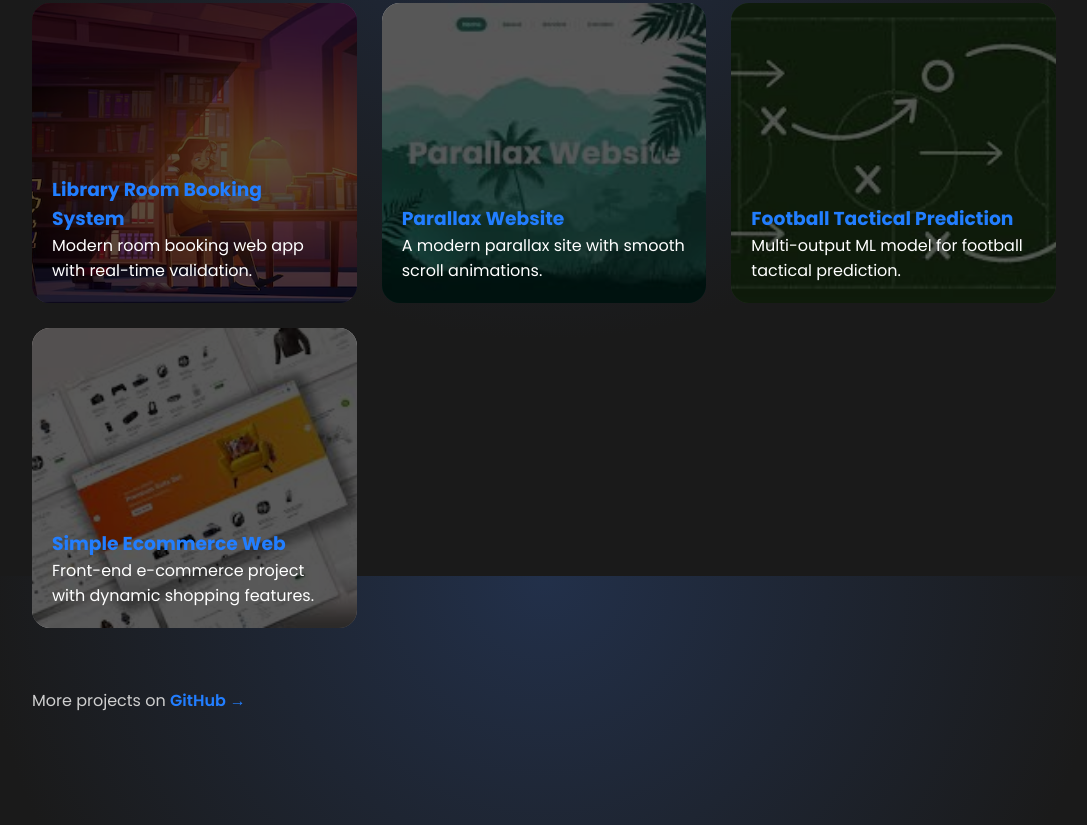
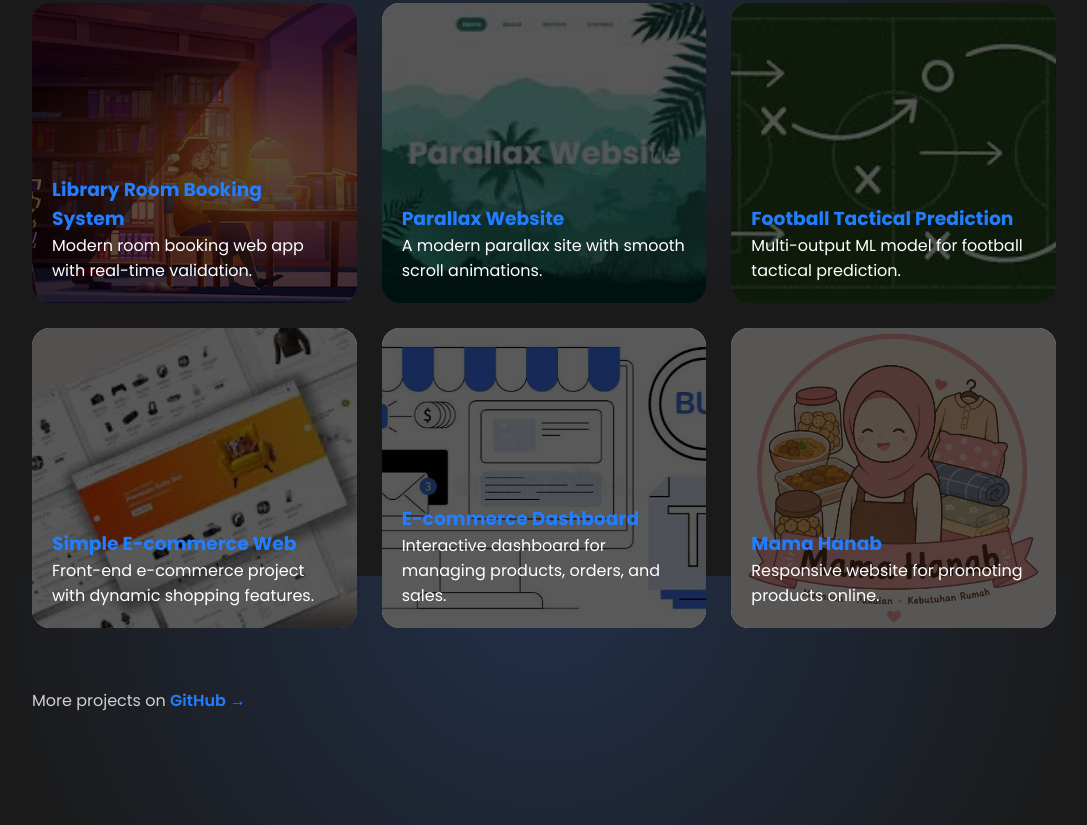
Before and after one commit to naufalhafizhmuttaqin/Portofolio---Naufal-Hafizh-Muttaqin, a plain HTML site: page index.html in a window 1280 px wide. Shown: the part 1824-2649 px from the top of the page, without its empty margins (96-1183 px from the left). Drawn offline with nearby package versions, Linux system fonts and the light colour scheme.

Commit message:
update code

```diff
--- a/index.html
+++ b/index.html
@@ -133,8 +133,22 @@
 
     <a href="https://simple-ecommerce-webapp-drab.vercel.app/" target="_blank" class="project-card project-ecomweb">
       <div class="overlay">
-        <h3>Simple Ecommerce Web</h3>
+        <h3>Simple E-commerce Web</h3>
         <p>Front-end e-commerce project with dynamic shopping features.</p>
+      </div>
+    </a>
+
+    <a href="https://github.com/naufalhafizhmuttaqin/E-commerce-Dashboard" target="_blank" class="project-card project-ecomdash">
+      <div class="overlay">
+        <h3>E-commerce Dashboard</h3>
+        <p>Interactive dashboard for managing products, orders, and sales.</p>
+      </div>
+    </a>
+
+    <a href="https://mama-hanab.vercel.app/" target="_blank" class="project-card project-mamahanab">
+      <div class="overlay">
+        <h3>Mama Hanab</h3>
+        <p>Responsive website for promoting products online.</p>
       </div>
     </a>
   </div>
--- a/style.css
+++ b/style.css
@@ -223,13 +223,15 @@ nav a:hover {
   padding: 20px;
 }
 
-.project-skin { background-image: url("asset/skintype.jpg"); }
+.project-skin { background-image: url("asset/skintype.png"); }
 .project-opencv { background-image: url("asset/opencv.png"); }
 .project-cpp { background-image: url("asset/cpp.png"); }
 .project-library { background-image: url("asset/library.png"); }
 .project-parallax {background-image: url("asset/parallax.png");}
 .project-footballtactic {background-image: url("asset/footballtactic.png");}
 .project-ecomweb {background-image: url("asset/ecomweb.png");}
+.project-ecomdash {background-image: url("asset/ecomdash.png");}
+.project-mamahanab {background-image: url("asset/logo.png");}
 
 .github-link {
   color: var(--text-gray);
```
Also changed, not shown: asset/ecomdash.png (added), asset/inventory.png (renamed from asset/inventory.jpg), asset/logo.png (added), asset/profilepic.png (renamed from asset/profilepic.jpg), asset/skintype.png (renamed from asset/skintype.jpg).
